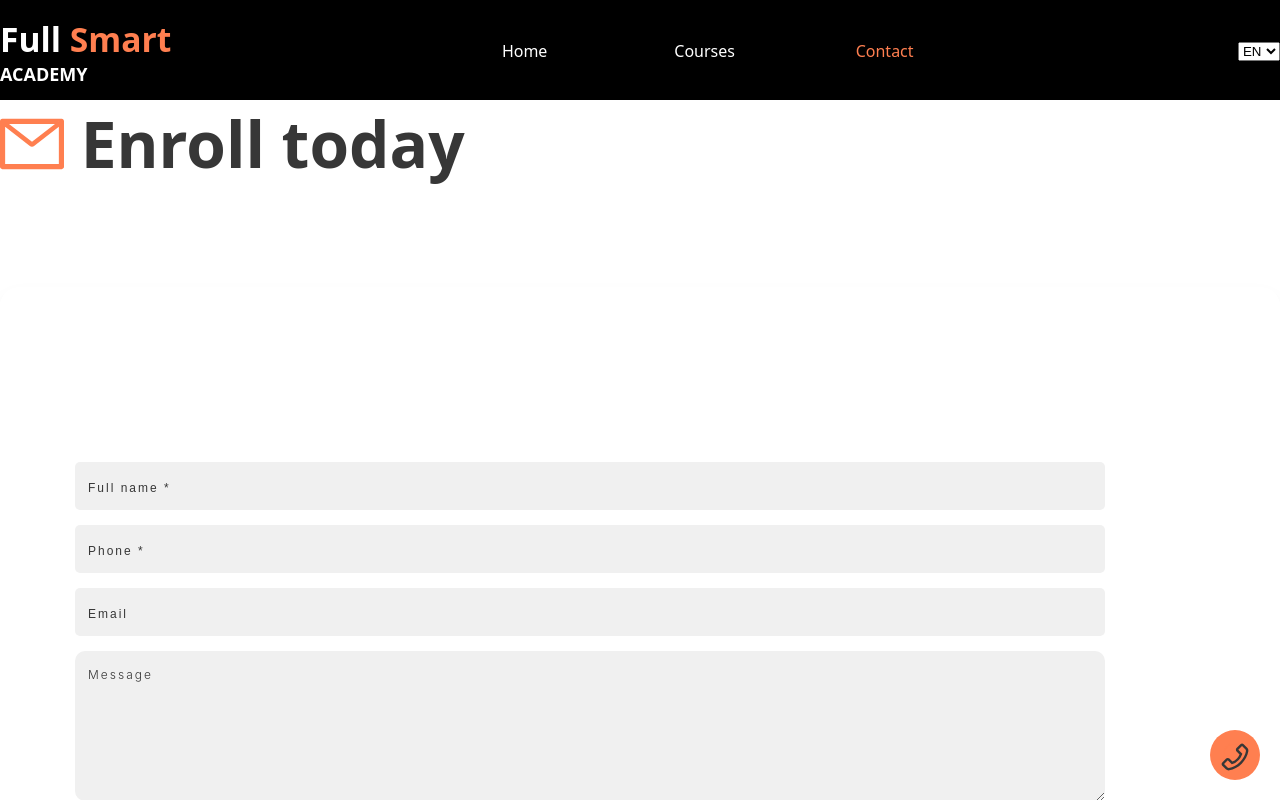
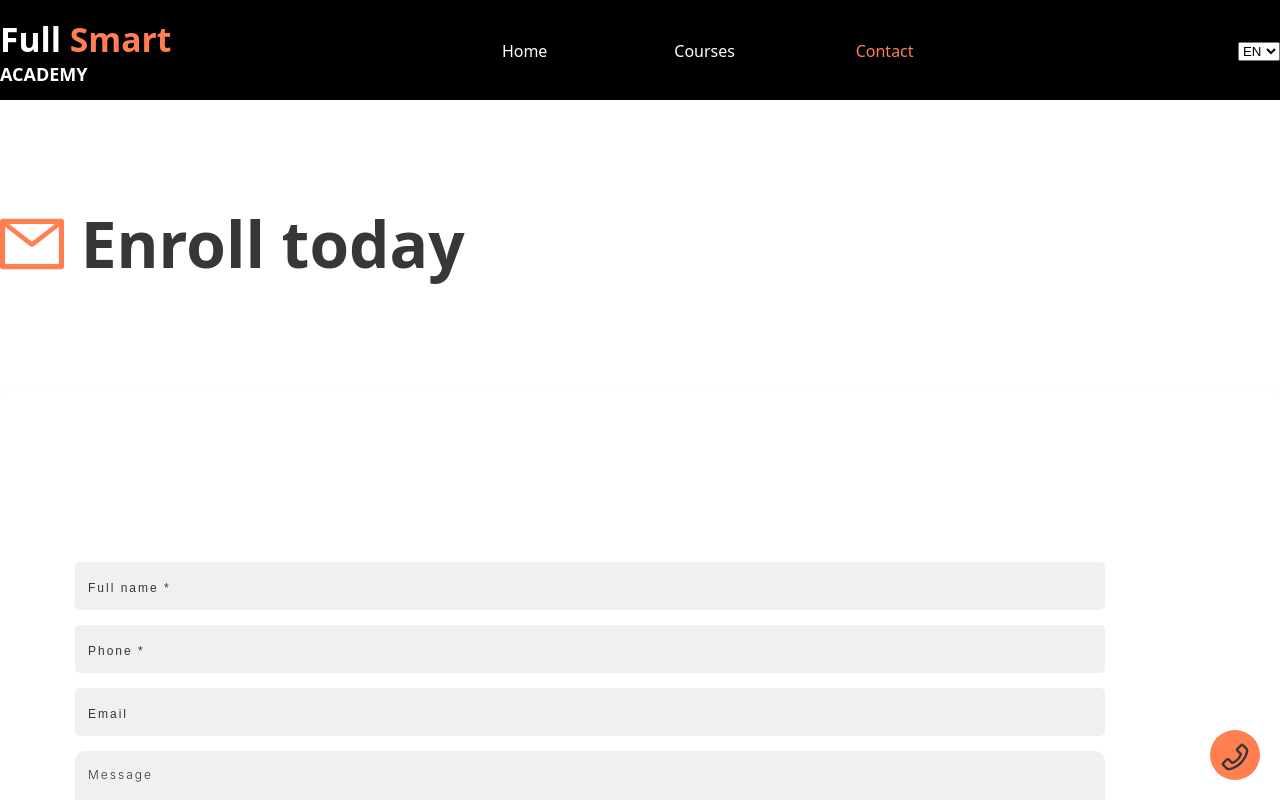
Before and after one commit to Edgarsweb/aytischool, a Next.js app: page /contact in a window 1280 px wide. Shown: the top 800 px of the page. Built offline with nearby package versions, Linux system fonts and the light colour scheme.

Commit message:
paddings

```diff
--- a/src/styles/Contact.module.css
+++ b/src/styles/Contact.module.css
@@ -1,6 +1,7 @@
 .containerBody {
     margin: auto;
     max-width: 1290px;
+    padding-top: 100px;
   }
 
   .title {
--- a/src/styles/Home.module.css
+++ b/src/styles/Home.module.css
@@ -84,6 +84,7 @@
 
 .basic {
   min-height: 700px;
+  padding-top: 100px;
   max-width: 1290px;
   margin: auto;
 }
```
